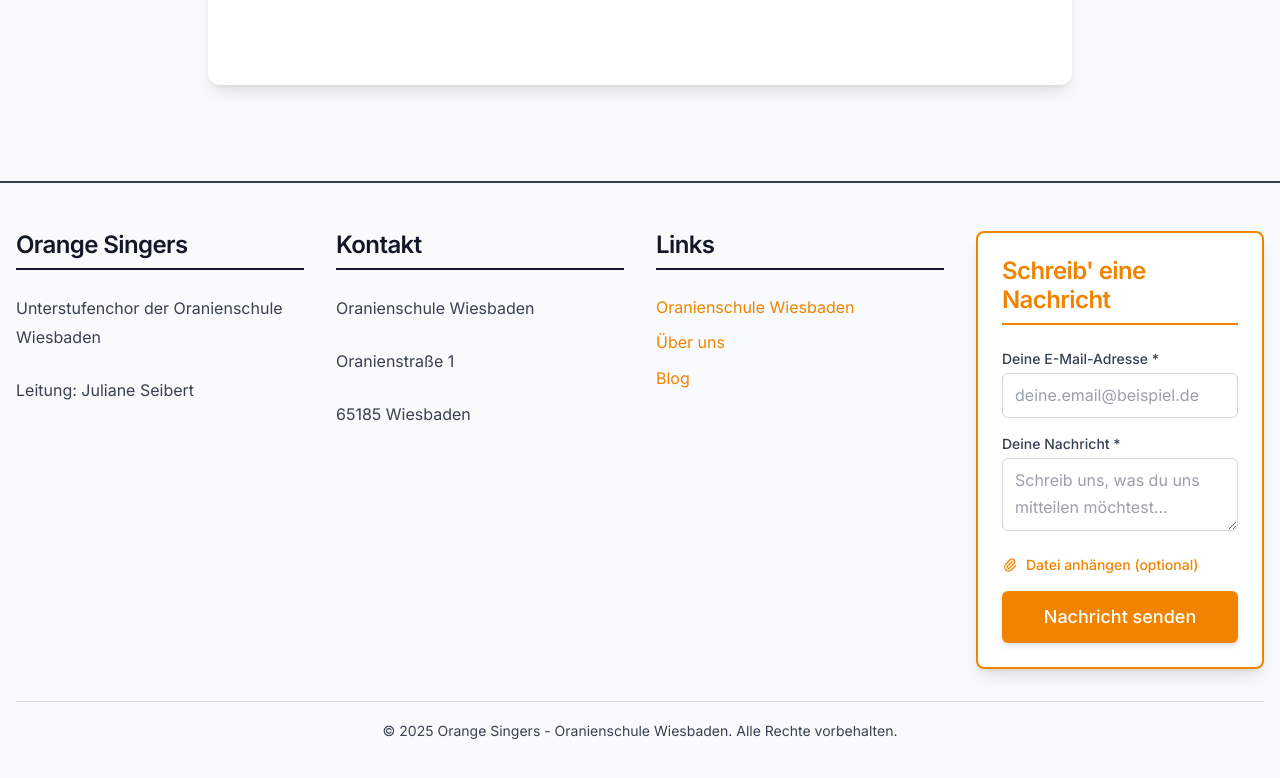
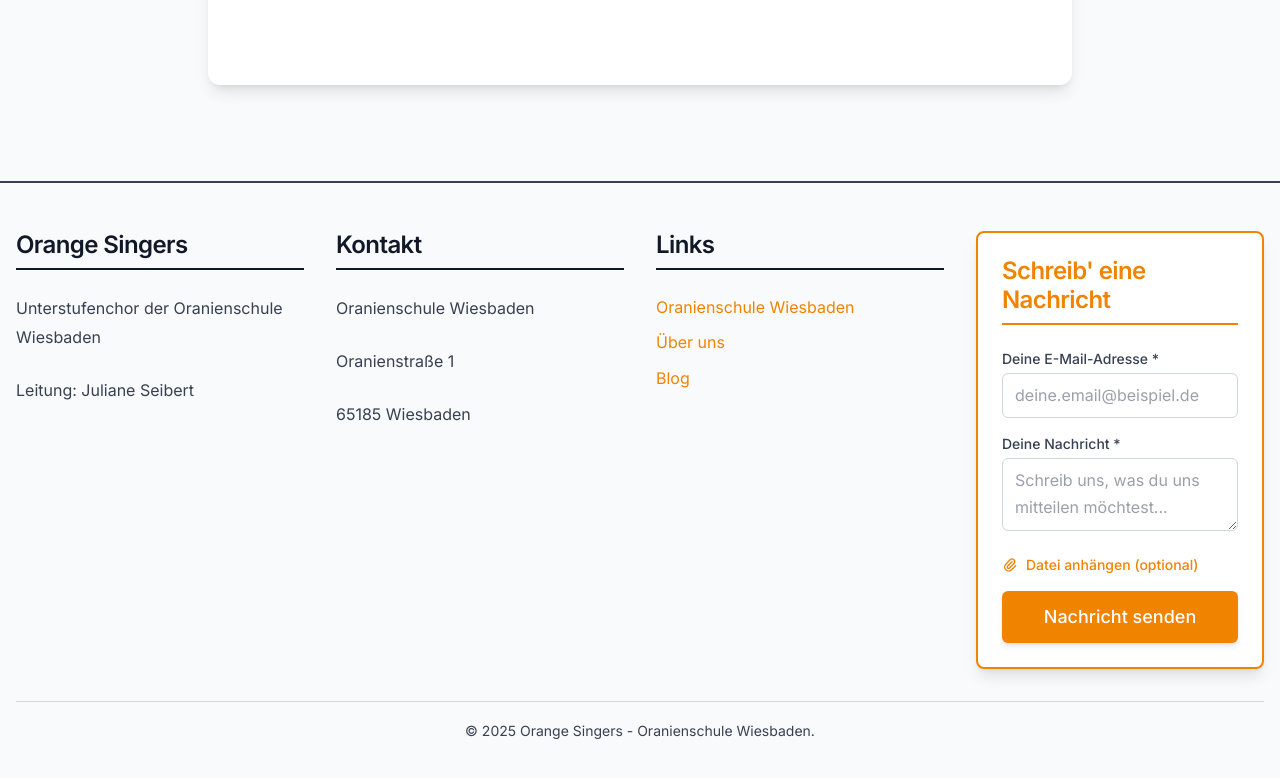
Before and after one commit to mseibert/orangesigners, an Astro site: page /kalender in a window 1280 px wide. Shown: the part 1233-2011 px from the top of the page. Built offline with nearby package versions, Linux system fonts and the light colour scheme; Astro itself is replaced by a stand-in of ours.

Commit message:
Hinweis auf Rechte aus Footer.astro entfernt

```diff
--- a/src/components/Footer.astro
+++ b/src/components/Footer.astro
@@ -41,7 +41,7 @@
 		</div>
 
 		<div class="border-t border-gray-300 pt-4 text-center text-gray-500 text-sm">
-			<p>&copy; {today.getFullYear()} Orange Singers - Oranienschule Wiesbaden. Alle Rechte vorbehalten.</p>
+			<p>&copy; {today.getFullYear()} Orange Singers - Oranienschule Wiesbaden.</p>
 		</div>
 	</div>
 </footer>
```
